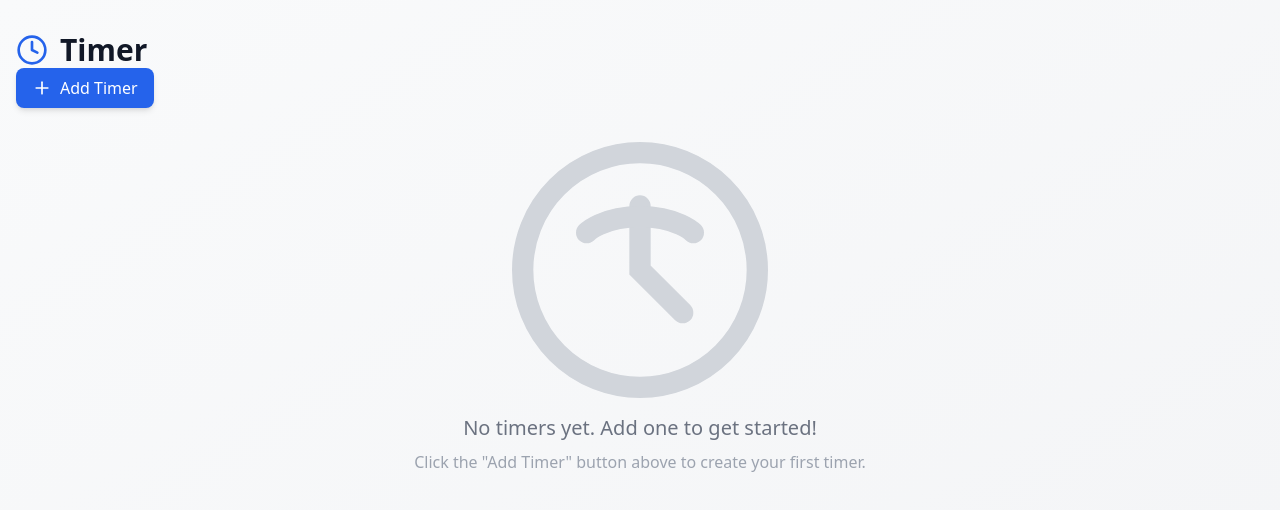
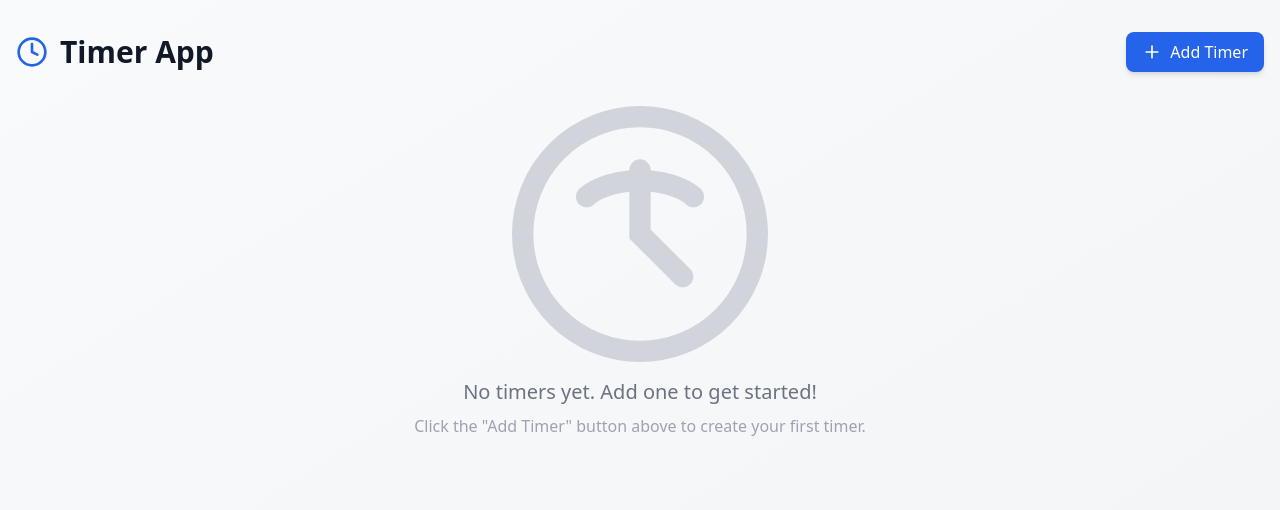
Before and after one commit to anushka3002/timer-main, a React (Vite) app: page / in a window 1280 px wide. Shown: the top 510 px of the page. Built offline with nearby package versions, Linux system fonts and the light colour scheme.

Commit message:
modified UI

```diff
--- a/src/Home.tsx
+++ b/src/Home.tsx
@@ -11,10 +11,10 @@ function Home() {
     <div className="min-h-screen bg-gradient-to-br from-gray-50 to-gray-100">
       <Toaster position="top-right" />
       <div className="container mx-auto px-4 py-8">
-        <div>
+        <div className='flex w-full justify-between'>
           <div className="flex items-center gap-3">
             <Clock className="w-8 h-8 text-blue-600" />
-            <h1 className="text-3xl font-bold text-gray-900">Timer</h1>
+            <h1 className="text-3xl font-bold text-gray-900">Timer App</h1>
           </div>
           <button
             onClick={() => setIsModalOpen(true)}
```
